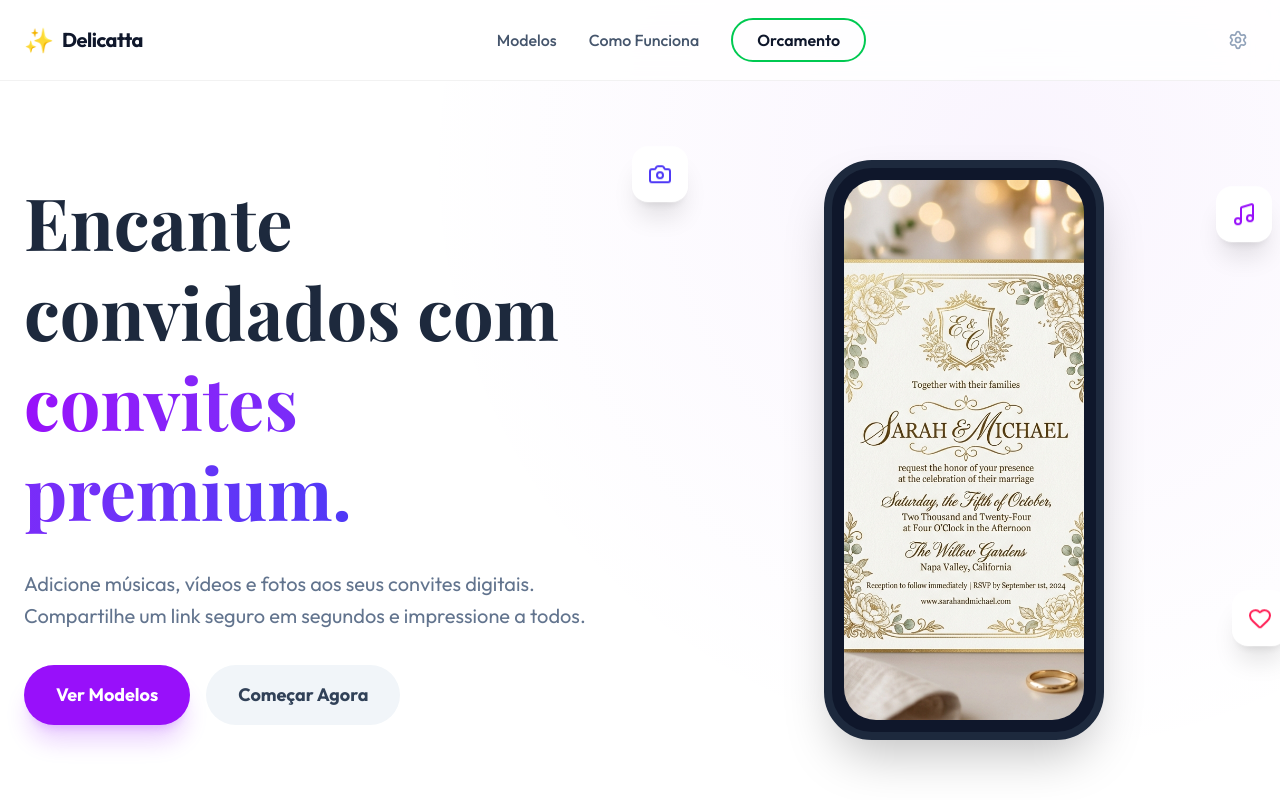
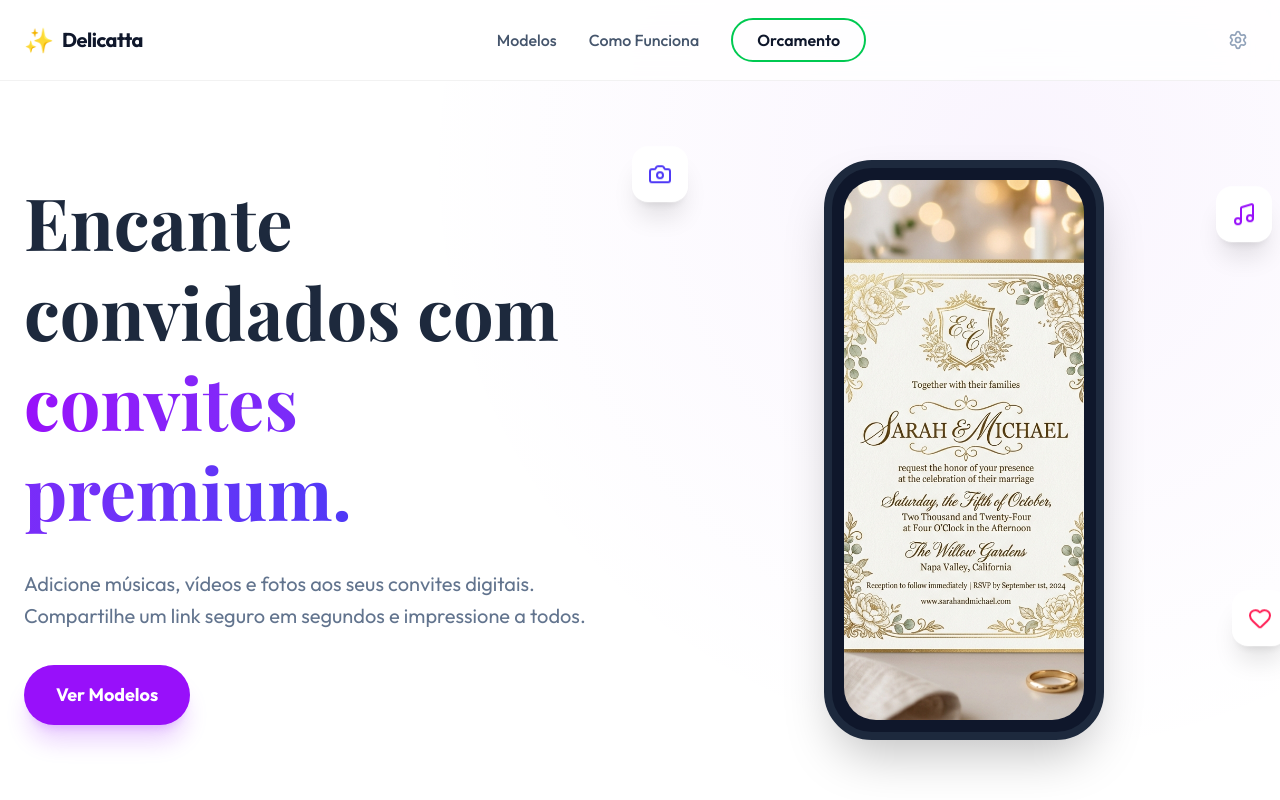
Before and after one commit to felipeglacerdaa-max/convites-online, a Next.js app: page / in a window 1280 px wide. Shown: the top 800 px of the page. Built offline with nearby package versions, Linux system fonts and the light colour scheme; a web font is replaced by a local one.

Commit message:
update page

```diff
--- a/src/app/page.tsx
+++ b/src/app/page.tsx
@@ -47,9 +47,6 @@ export default function Home() {
               <div className="flex flex-wrap gap-4">
                 <Link href="#templates" className="bg-purple-600 text-white px-8 py-4 rounded-full font-bold text-lg shadow-xl shadow-purple-600/20 hover:scale-105 transition-all">
                   Ver Modelos
-                </Link>
-                <Link href="/login" className="bg-slate-100 text-slate-700 px-8 py-4 rounded-full font-bold text-lg hover:bg-slate-200 transition-all">
-                  Começar Agora
                 </Link>
               </div>
             </div>
```
